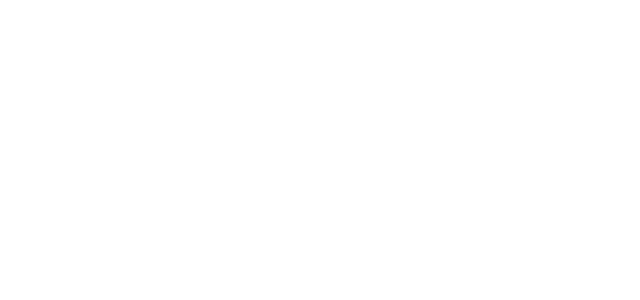
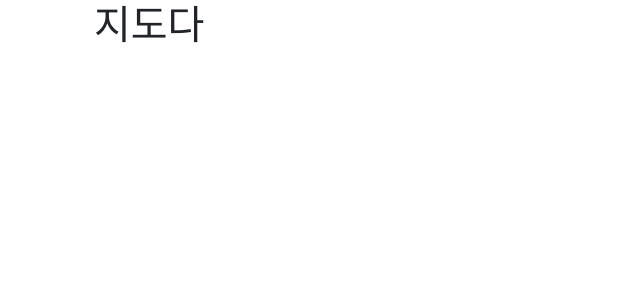
Before and after one commit to taek-99/Foodmenuselect, a React (Vite) app: page /foodmap in a window 1280 px wide. Before the commit this address had no page. Shown: the top 300 px of the page, without its empty margins (0-640 px from the left). Built offline with nearby package versions, Linux system fonts and the light colour scheme.

Commit message:
사이드바 만들어야됨

```diff
--- a/src/App.tsx
+++ b/src/App.tsx
@@ -8,6 +8,7 @@
 import "react-bootstrap"
 import 'bootstrap/dist/css/bootstrap.min.css'
 import Login from "./Pages/Login";
+import FoodMap from "./Pages/FoodMap";
 
 function App() {
 
@@ -17,7 +18,7 @@
         <Route path='/' element={<Layout/>}>
           <Route index element={<Home/>}></Route>
           <Route path="/login" element={<Login/>}></Route>
-
+          <Route path="/foodmap" element={<FoodMap/>}></Route>
         </Route>
       </Routes>
     </Router>
--- a/src/Component/FoodList.tsx
+++ b/src/Component/FoodList.tsx
@@ -61,7 +61,6 @@
                 {viewData.map((f) => (
                     <li key={f.id}>
                         <strong>{f.name}</strong>
-                        <p>{f.description}</p>
                     </li>
                 ))}
             </ul>
--- /dev/null
+++ b/src/Pages/FoodMap.tsx
@@ -0,0 +1,13 @@
+import { Container } from "react-bootstrap";
+
+
+function FoodMap() {
+    return (
+        <Container>
+            <h1>지도다</h1>
+        </Container>
+    );
+}
+
+
+export default FoodMap
--- a/src/Pages/Home.tsx
+++ b/src/Pages/Home.tsx
@@ -1,9 +1,10 @@
-import { useEffect, useState } from "react";
+import { useState } from "react";
 import Category from "../Component/Category";
 import FoodList from "../Component/FoodList";
 import TopNavBar from "../Section/TopNavBar"
-import { Button } from "react-bootstrap";
+import { Button, Container } from "react-bootstrap";
 import type { Filters } from "../Types/food";
+
 
 function Home(){
   const [filters, setFilters] = useState<Filters>({
@@ -16,16 +17,8 @@
 
   const [searchKey, setSearchKey] = useState(0);
 
-    useEffect(() => {
-    console.log("현재 선택된 필터:", filters);
-  }, [filters]);
-
-    useEffect(() =>{
-      console.log("횟수", searchKey)
-    }, [searchKey])
-
     return(
-        <div>
+        <Container>
             <TopNavBar/>
             <h1>밥메추</h1>
             <Category value={filters} onChange={setFilters}/>
@@ -33,7 +26,7 @@
                 검색 시작
             </Button>
             <FoodList filters={filters} searchKey={searchKey}/>
-        </div>
+        </Container>
     );
 }
 
```
